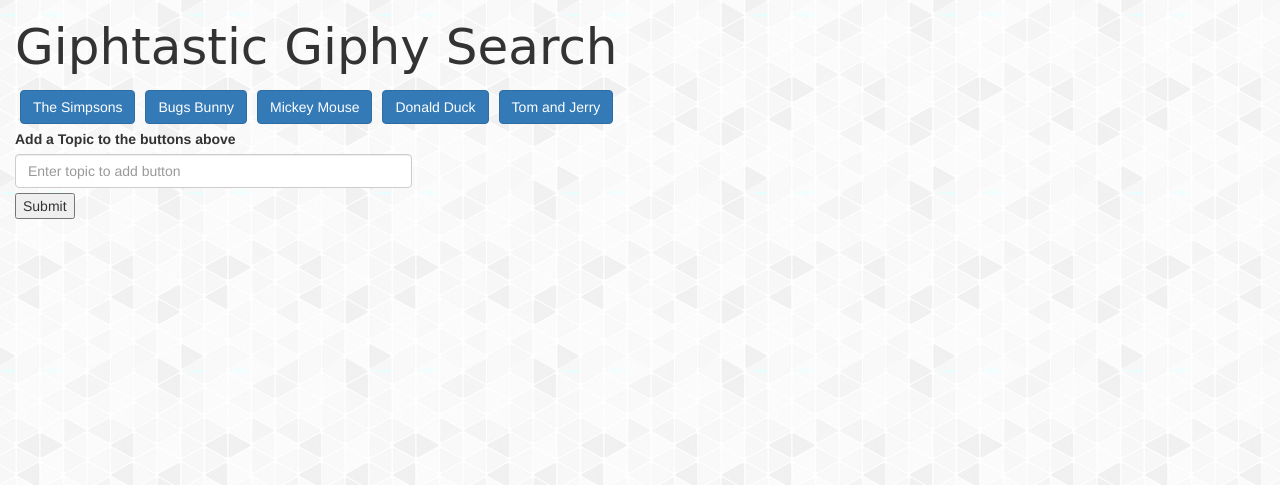
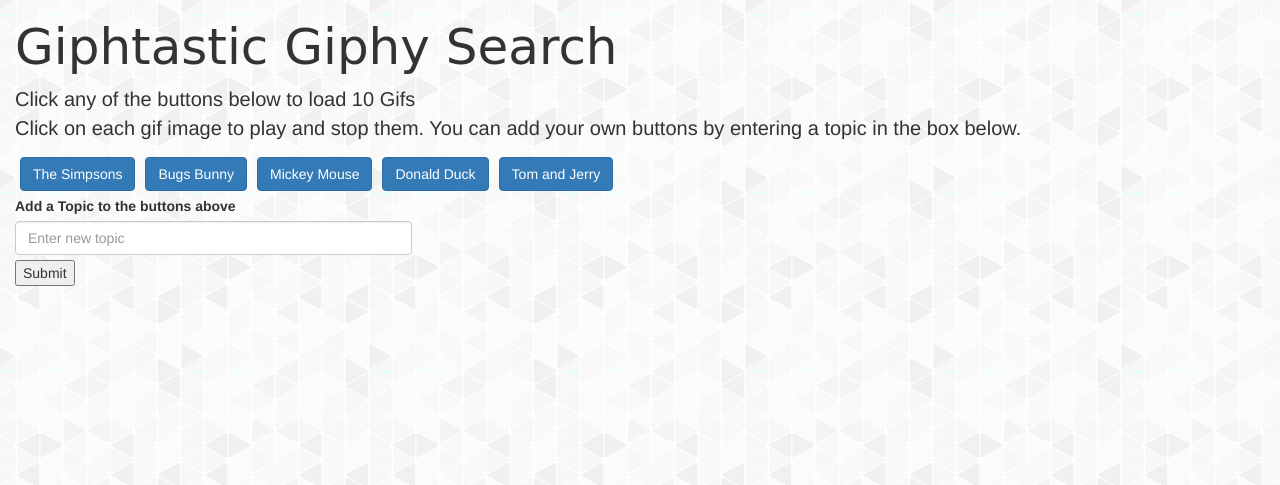
Before and after one commit to sunita321/GifTastic, a PHP site: page / in a window 1280 px wide. Shown: the top 485 px of the page. Run offline with PHP 8.4, Linux system fonts and the light colour scheme; some libraries are stand-ins or nearby versions; some web fonts are replaced.

Commit message:
added CSS

```diff
--- a/assets/css/style.css
+++ b/assets/css/style.css
@@ -3,6 +3,7 @@
 h1 {
 	font-family: 'Spicy Rice', cursive;
 	font-size: 50px;
+	margin-bottom: 10px;
 
 }
 
@@ -22,3 +23,7 @@ body{
 #addTopic{
 	margin-bottom: 20px;
 }
+
+p{
+	font-size: 20px;
+}
--- a/index.html
+++ b/index.html
@@ -21,6 +21,10 @@
 
 	<h1>Giphtastic Giphy Search</h1>
 
+	<p>Click any of the buttons below to load 10 Gifs <br>
+	Click on each gif image to play and stop them.
+	You can add your own buttons by entering a topic in the box below.</p>
+
 
 	<!-- Rendered Buttons will get Dumped Here  -->
 
@@ -35,7 +39,7 @@
 					<label for="topicInput">Add a Topic to the buttons above</label>
 
 					<form >
-					<input type="text" id="topicInput" class="form-control" placeholder="Enter topic to add button" required>
+					<input type="text" id="topicInput" class="form-control" placeholder="Enter new topic" required>
 
 					<!-- Button triggers new topic to be added -->
 					<input id="addTopic" type="submit" value="Submit">
```
